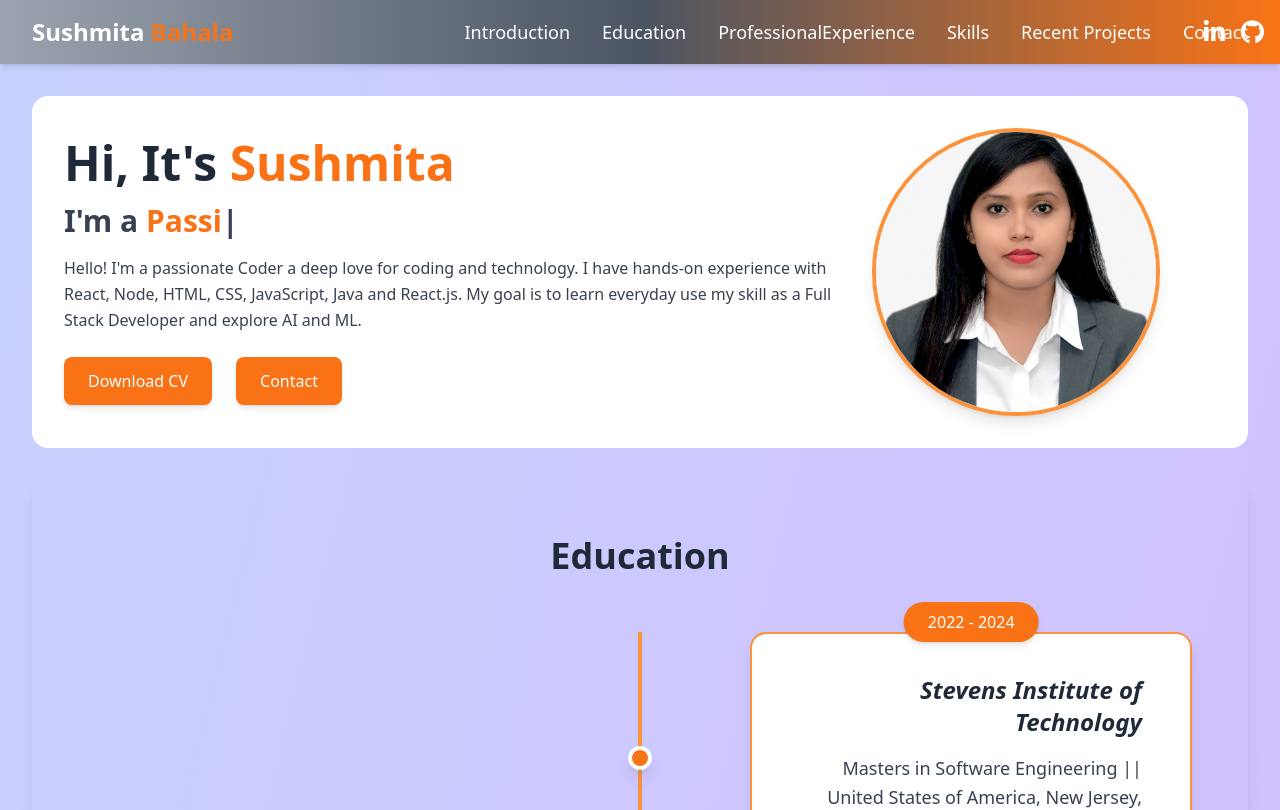
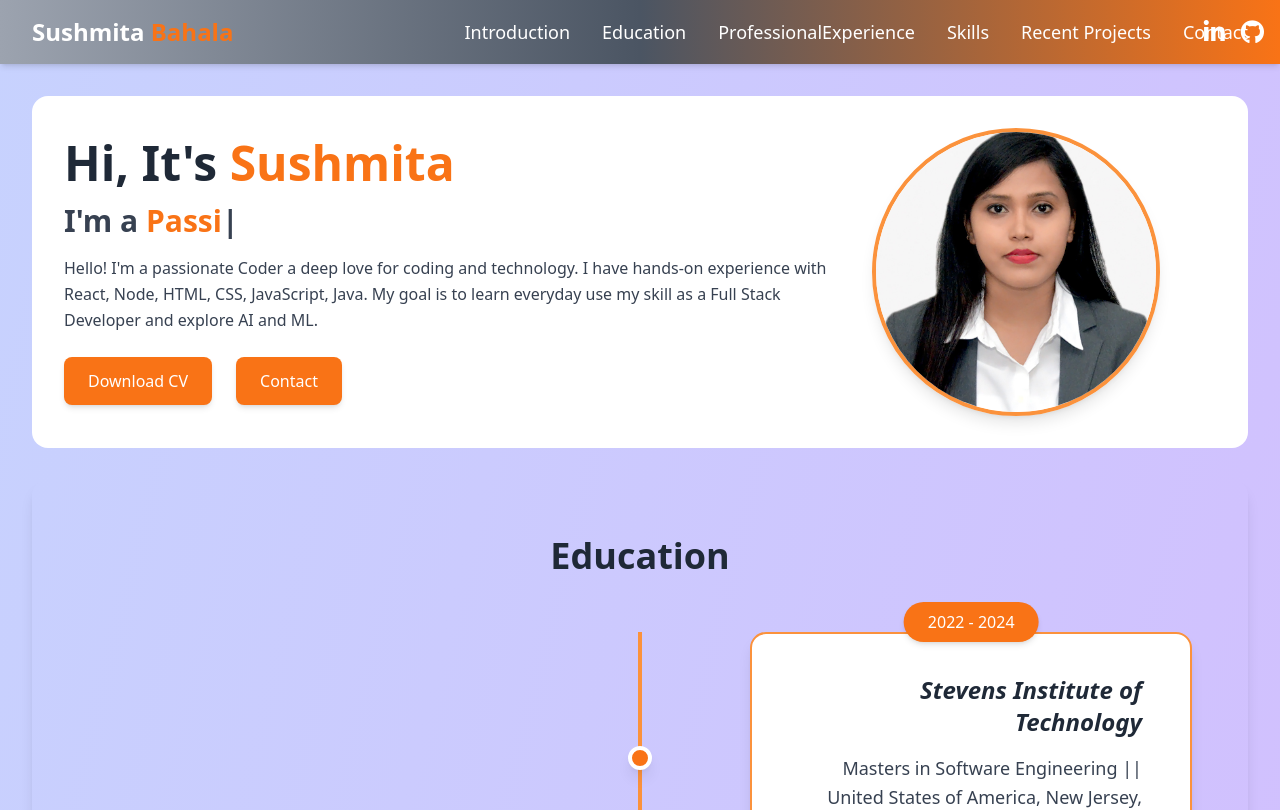
Before and after one commit to sbahala/MyPortfolio, a React app: page / in a window 1280 px wide. Shown: the top 810 px of the page. Built offline with nearby package versions, Linux system fonts and the light colour scheme; the HTML template or start-up script is replaced by a standard one.

Commit message:
Minor fix

```diff
--- a/src/Introduction.jsx
+++ b/src/Introduction.jsx
@@ -29,7 +29,7 @@ const Introduction = () => {
           I'm a <span ref={typedRef} className="text-orange-500"></span>
         </h2>
         <p className="text-gray-700 leading-relaxed">
-          Hello! I'm a passionate Coder a deep love for coding and technology. I have hands-on experience with React, Node, HTML, CSS, JavaScript, Java and React.js. My goal is to learn everyday use my skill as a Full Stack Developer and explore AI and ML.
+          Hello! I'm a passionate Coder a deep love for coding and technology. I have hands-on experience with React, Node, HTML, CSS, JavaScript, Java. My goal is to learn everyday use my skill as a Full Stack Developer and explore AI and ML.
         </p>
         <div className="flex gap-6 mt-6 justify-center md:justify-start">
           <a href="/Bahala_Sushmita_Resume.pdf" download className="bg-orange-500 text-white px-6 py-3 rounded-lg shadow-md hover:bg-orange-600">Download CV</a>
```
